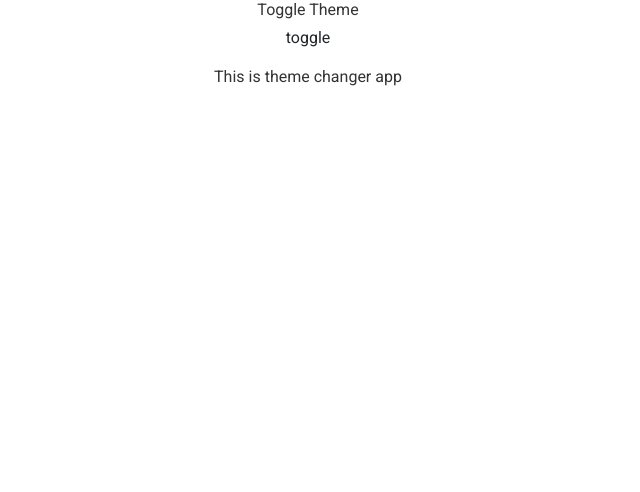
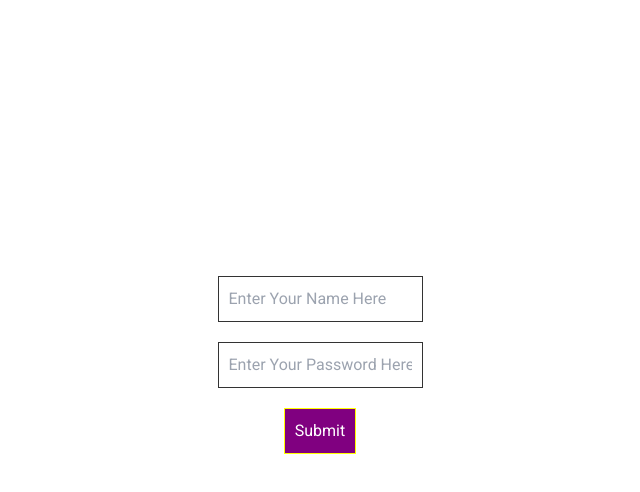
Before and after one commit to GOATSs7/practiceall, a React (Create React App) app: page / in a window 1280 px wide. Shown: the top 492 px of the page, without its empty margins (320-960 px from the left). Built offline with nearby package versions, Linux system fonts and the light colour scheme.

Commit message:
Login with Auth

```diff
--- a/src/App.js
+++ b/src/App.js
@@ -1,7 +1,10 @@
 import React from "react";
 import "./App.css";
+import Auth from "./Practice/AuthWIthContext/LoginForm/Auth";
+import AuthProvider from "./Practice/AuthWIthContext/Context/AuthContext";
+
 // import InfiniteScroll from "./Practice/InfiniteScroll/InfiniteScroll";
-import ToggleTheme from "./Practice/ToggleTheam/ToggleTheme";
+// import ToggleTheme from "./Practice/ToggleTheam/ToggleTheme";
 // import Pagination from "./Practice/Pagination/Pagination";
 
 // import { BrowserRouter, Routes, Route } from "react-router-dom";
@@ -27,9 +30,9 @@ import ToggleTheme from "./Practice/ToggleTheam/ToggleTheme";
 // import MyHooks from "./components/MyHooks";
 const App = () => {
   return (
-    <>
-      <ToggleTheme />
-    </>
+    <AuthProvider>
+      <Auth />
+    </AuthProvider>
   );
 };
 
--- /dev/null
+++ b/src/Practice/AuthWIthContext/Context/AuthContext.js
@@ -0,0 +1,28 @@
+import { createContext, useContext, useState } from "react";
+
+const AuthContext = createContext();
+
+const AuthProvider = ({ children }) => {
+  const [user, setUser] = useState(null);
+
+  const login = (username, password) => {
+    //If we dont pass as object it dosent show on screen username
+
+    if (username && password) {
+      setUser({ username });
+    }
+  };
+  const logout = () => {
+    setUser(null);
+  };
+  return (
+    <AuthContext.Provider value={{ user, login, logout }}>
+      {children}
+    </AuthContext.Provider>
+  );
+};
+
+export const useAuth = () => {
+  return useContext(AuthContext);
+};
+export default AuthProvider;
--- /dev/null
+++ b/src/Practice/AuthWIthContext/LoginForm/Auth.js
@@ -0,0 +1,28 @@
+import React from "react";
+import LoginForm from "./LoginForm";
+import "./LoginForm.css";
+import { useAuth } from "../Context/AuthContext";
+const Auth = () => {
+  const { user, login, logout } = useAuth();
+
+  const handleLogin = (username, password) => {
+    login(username, password);
+  };
+
+  return (
+    <div>
+      {user ? (
+        <div className="logout-div">
+          <h1 className="landing-heading usernameclass">
+            Welcome,{user.username}
+          </h1>
+          <button onClick={logout}>Logout</button>
+        </div>
+      ) : (
+        <LoginForm onLogin={handleLogin} />
+      )}
+    </div>
+  );
+};
+
+export default Auth;
--- /dev/null
+++ b/src/Practice/AuthWIthContext/LoginForm/LoginForm.css
@@ -0,0 +1,30 @@
+.landing_section {
+  margin-top: 20%;
+}
+.landing-form-div input {
+  margin-top: 20px;
+  /* padding: 30px; */
+  border: 1px solid #333;
+  padding: 10px;
+}
+
+.landing-form-div button {
+  margin-top: 20px;
+  background: purple;
+  padding: 10px;
+  border: 1px solid yellow;
+  color: white;
+}
+.logout-div {
+  margin-top: 30%;
+}
+.logout-div button {
+  background: red;
+  color: white;
+  padding: 10px;
+  border-radius: 8px;
+}
+
+.usernameclass {
+  color: #333;
+}
--- /dev/null
+++ b/src/Practice/AuthWIthContext/LoginForm/LoginForm.js
@@ -0,0 +1,41 @@
+import React, { useState } from "react";
+import "./LoginForm.css";
+const LoginForm = ({ onLogin }) => {
+  //states for form
+  const [username, setUserName] = useState("");
+  const [password, setPassword] = useState("");
+
+  const handleLogin = () => {
+    onLogin(username, password);
+  };
+
+  return (
+    <>
+      <section className="landing_section">
+        <div className="row-container">
+          <div className="landing-form-div">
+            <input
+              type="text"
+              placeholder="Enter Your Name Here"
+              name="name"
+              value={username}
+              onChange={(e) => setUserName(e.target.value)}
+              required
+            />
+            <input
+              type="password"
+              placeholder="Enter Your Password Here"
+              name="password"
+              value={password}
+              onChange={(e) => setPassword(e.target.value)}
+            />
+
+            <button onClick={handleLogin}>Submit</button>
+          </div>
+        </div>
+      </section>
+    </>
+  );
+};
+
+export default LoginForm;
```
